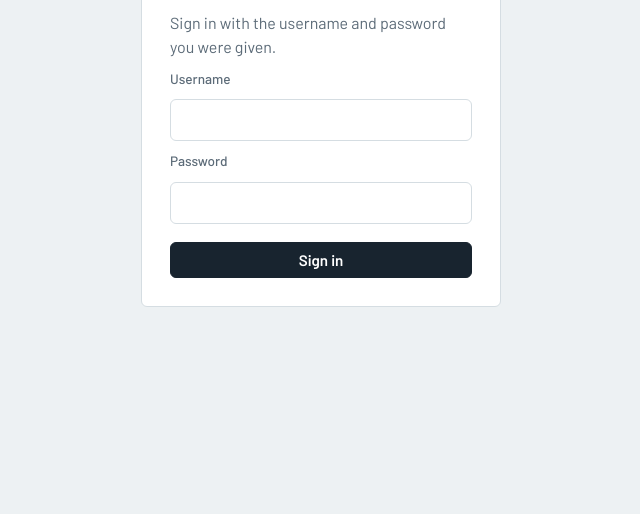
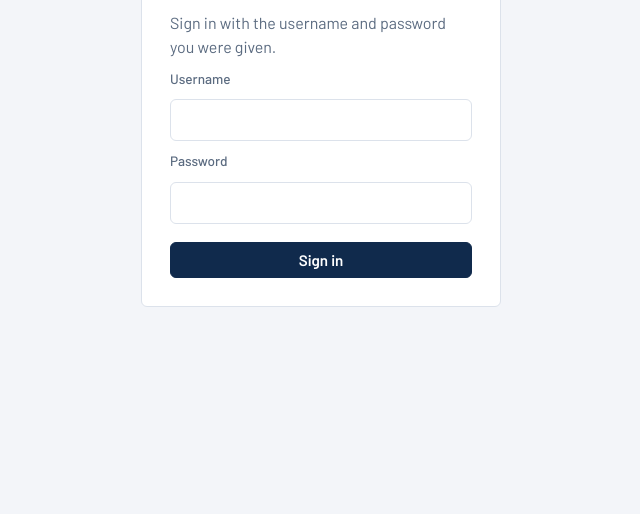
Before and after one commit to Harsha-vvr-app/solar-fleet, a plain HTML site: page index.html in a window 1280 px wide. Shown: the part 286-800 px from the top of the page, without its empty margins (319-959 px from the left). Drawn offline with Linux system fonts and the light colour scheme.

Commit message:
Vaikund colours: navy, green and gold
Co-Authored-By: Claude Opus 5.5 <noreply@anthropic.com>
Claude-Session: https://claude.ai/code/session_01GT6VDDW1nvU8fCuVL5ucWp

```diff
--- a/index.html
+++ b/index.html
@@ -8,7 +8,7 @@
   <link rel="preconnect" href="https://fonts.googleapis.com">
   <link rel="preconnect" href="https://fonts.gstatic.com" crossorigin>
   <link href="https://fonts.googleapis.com/css2?family=Barlow:wght@400;500;600&family=Barlow+Semi+Condensed:wght@500;600;700&family=Noto+Sans+Tamil:wght@400;600&display=swap" rel="stylesheet">
-  <link rel="stylesheet" href="styles.css?v=20261128d">
+  <link rel="stylesheet" href="styles.css?v=20261129a">
 </head>
 <body>
   <div id="login" class="login" hidden>
@@ -47,8 +47,8 @@
 
   <script src="vendor/supabase.js"></script>
   <script src="vendor/d3-7.9.0.min.js"></script>
-  <script src="config.js?v=20261128d"></script>
-  <script src="tamil.js?v=20261128d"></script>
-  <script src="app.js?v=20261128d"></script>
+  <script src="config.js?v=20261129a"></script>
+  <script src="tamil.js?v=20261129a"></script>
+  <script src="app.js?v=20261129a"></script>
 </body>
 </html>
--- a/styles.css
+++ b/styles.css
@@ -1,23 +1,23 @@
 /* Solar Fleet: an operations console in daylight colours.
    Sun amber marks solar output, grid indigo marks EB units, red marks what needs a person. */
 :root {
-  --bg: #EDF1F3;
+  --bg: #F3F5F9;
   --panel: #FFFFFF;
-  --ink: #18242F;
-  --muted: #5C6B78;
-  --line: #D5DDE2;
-  --sun: #E09A12;
-  --sun-soft: #F6E2B5;
-  --grid: #4A58B0;
-  --grid-soft: #D9DDF3;
-  --bad: #C2402C;
-  --bad-soft: #F7DCD6;
-  --warn: #B26B00;
-  --ok: #2D8556;
-  --ok-soft: #D7EEDF;
-  --side: #18242F;
-  --side-ink: #C9D3DA;
-  --focus: #4A58B0;
+  --ink: #102A4C;
+  --muted: #5B6B80;
+  --line: #DCE2EB;
+  --sun: #C99A2E;
+  --sun-soft: #F5EAD0;
+  --grid: #2F5D9E;
+  --grid-soft: #DCE6F5;
+  --bad: #C0392B;
+  --bad-soft: #FBE3E0;
+  --warn: #A86F00;
+  --ok: #1F7A4D;
+  --ok-soft: #DDF1E6;
+  --side: #0E2546;
+  --side-ink: #C5D1E2;
+  --focus: #2F5D9E;
   --r: 6px;
   --body: 'Barlow', 'Segoe UI', system-ui, sans-serif;
   --display: 'Barlow Semi Condensed', 'Barlow', 'Arial Narrow', system-ui, sans-serif;
@@ -25,10 +25,10 @@
 }
 @media (prefers-color-scheme: dark) {
   :root {
-    --bg: #111A21; --panel: #18232C; --ink: #E4EAEE; --muted: #93A2AE; --line: #2B3843;
-    --sun: #F0AE2E; --sun-soft: #4A3A16; --grid: #8B97E6; --grid-soft: #2A3060;
-    --bad: #F07A63; --bad-soft: #4A231C; --warn: #F0AE2E; --ok: #5CC28A; --ok-soft: #1E3B2B;
-    --side: #0B1116; --side-ink: #AEBBC5; --focus: #8B97E6;
+    --bg: #0C1626; --panel: #13213A; --ink: #E6ECF5; --muted: #95A4BA; --line: #26385A;
+    --sun: #E0B44E; --sun-soft: #3F3418; --grid: #7FA3DC; --grid-soft: #1E3358;
+    --bad: #F07A63; --bad-soft: #4A231C; --warn: #E0B44E; --ok: #5CC28A; --ok-soft: #173A29;
+    --side: #08111F; --side-ink: #A9B8CE; --focus: #7FA3DC;
     color-scheme: dark;
   }
 }
@@ -57,7 +57,7 @@ a { color: var(--grid); }
 .shell { display: grid; grid-template-columns: 220px minmax(0, 1fr); min-height: 100%; }
 .side { background: var(--side); color: var(--side-ink); padding: 20px 12px; display: flex; flex-direction: column; gap: 2px; position: sticky; top: 0; height: 100vh; }
 .brand { display: flex; align-items: center; gap: 10px; font-family: var(--display); font-weight: 700; font-size: 1.2rem; color: #fff; padding: 0 10px 18px; }
-.sun { width: 18px; height: 18px; border-radius: 50%; background: var(--sun); box-shadow: 0 0 0 4px rgba(224, 154, 18, .25); }
+.sun { width: 18px; height: 18px; border-radius: 50%; background: var(--sun); box-shadow: 0 0 0 4px rgba(201, 154, 46, .3); }
 .side a { color: var(--side-ink); text-decoration: none; padding: 8px 10px; border-radius: var(--r); display: flex; justify-content: space-between; align-items: center; }
 .side a:hover { background: rgba(255, 255, 255, .06); color: #fff; }
 .side a[aria-current="page"] { background: rgba(255, 255, 255, .1); color: #fff; box-shadow: inset 3px 0 0 var(--sun); }
@@ -663,3 +663,13 @@ body { font-size: 16px; }
 .page-tabs { margin-bottom: -6px; }
 .seg { padding: 7px 14px; }
 @media (max-width: 640px) { main { padding: 18px 14px 40px; } .tile-v { font-size: 1.8rem; } }
+
+/* Vaikund colours: navy, green and gold */
+.btn.primary { background: var(--ink); border-color: var(--ink); }
+.btn.approve { background: var(--ok); border-color: var(--ok); color: #fff; }
+.seg[aria-pressed="true"] { background: var(--ink); border-color: var(--ink); }
+.step-card { border-top-color: var(--sun) !important; }
+.ck-bar > div, .step-card .ck-bar > div { background: var(--ok); }
+.side .brand { color: #fff; }
+.side a[aria-current="page"] { background: rgba(201, 154, 46, .16); }
+a { color: var(--grid); }
```
